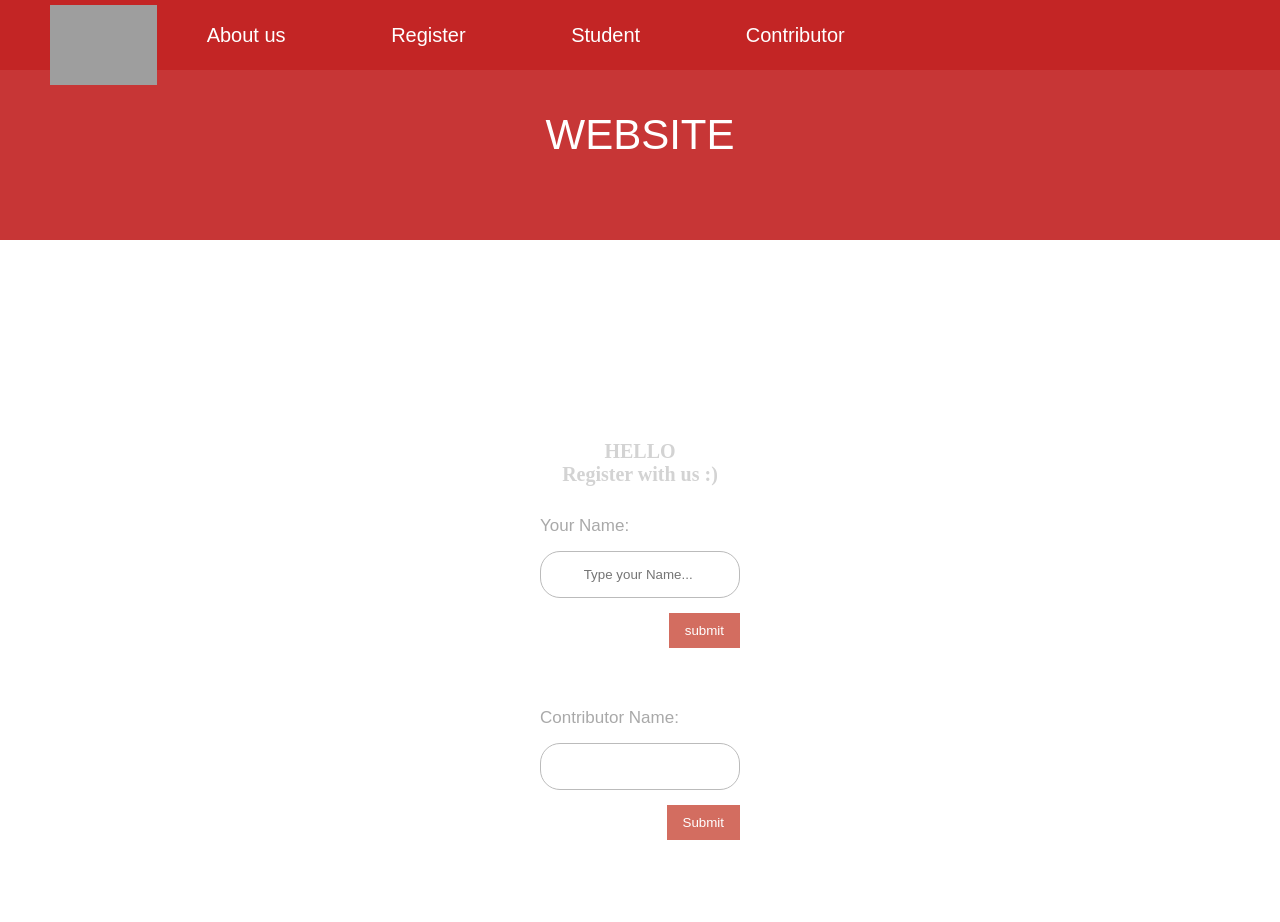
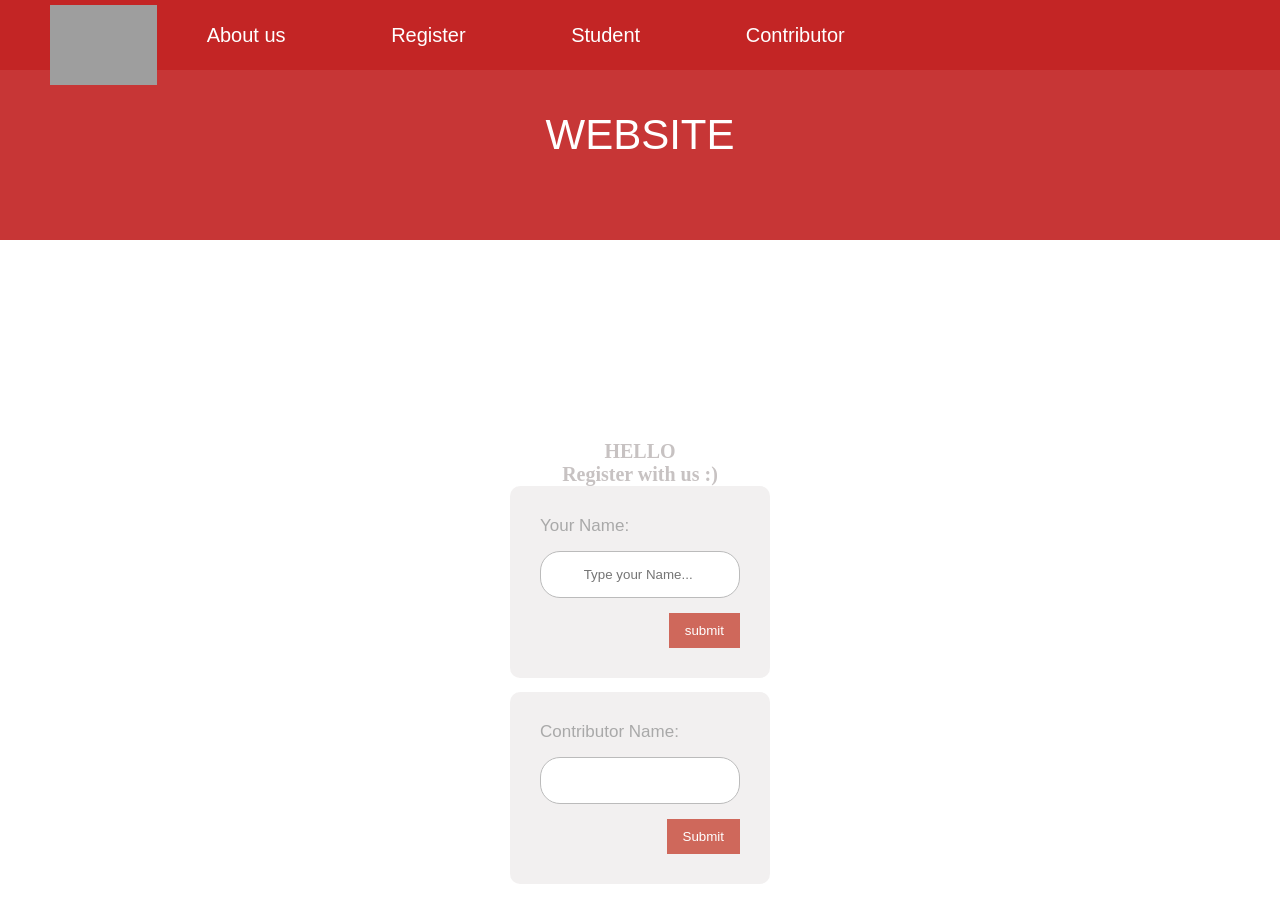
Before and after one commit to Ranen-Khlabi/Project-4, a React (Create React App) app in the folder front-end/: page /Register in a window 1280 px wide. Shown: the top 922 px of the page. Built offline with nearby package versions, Linux system fonts and the light colour scheme; grey boxes are pictures that could not be loaded.

Commit message:
Add background for form

```diff
--- a/front-end/src/App.css
+++ b/front-end/src/App.css
@@ -41,7 +41,7 @@ h4{
 	font-size: 20px;
 	font-weight: bold;
 	text-align: center;
-	color: lightgray;
+	color: rgb(199, 194, 194);
 	-webkit-transition: 0.2s ease all;
 	   -moz-transition: 0.2s ease all;
 	    -ms-transition: 0.2s ease all;
--- a/front-end/src/Register.js
+++ b/front-end/src/Register.js
@@ -35,6 +35,7 @@ export default class Register extends Component {
         <div>
             <h4> HELLO <br/> Register with us :) </h4>
             <StudentForm addnewStudent={this.addnewStudent}/>
+            <br/>
             <ContributorForm addNewContributor={this.addNewContributor}/>
         </div>
       );
--- a/front-end/src/students/components/Student.css
+++ b/front-end/src/students/components/Student.css
@@ -83,7 +83,7 @@ button[type=submit]:active {
         width: 200px;
         height: auto;
         overflow: hidden;
-        background:white;
+        background:rgba(223, 216, 216, 0.397);
         border-radius: 10px;
     }
     form label {
```
